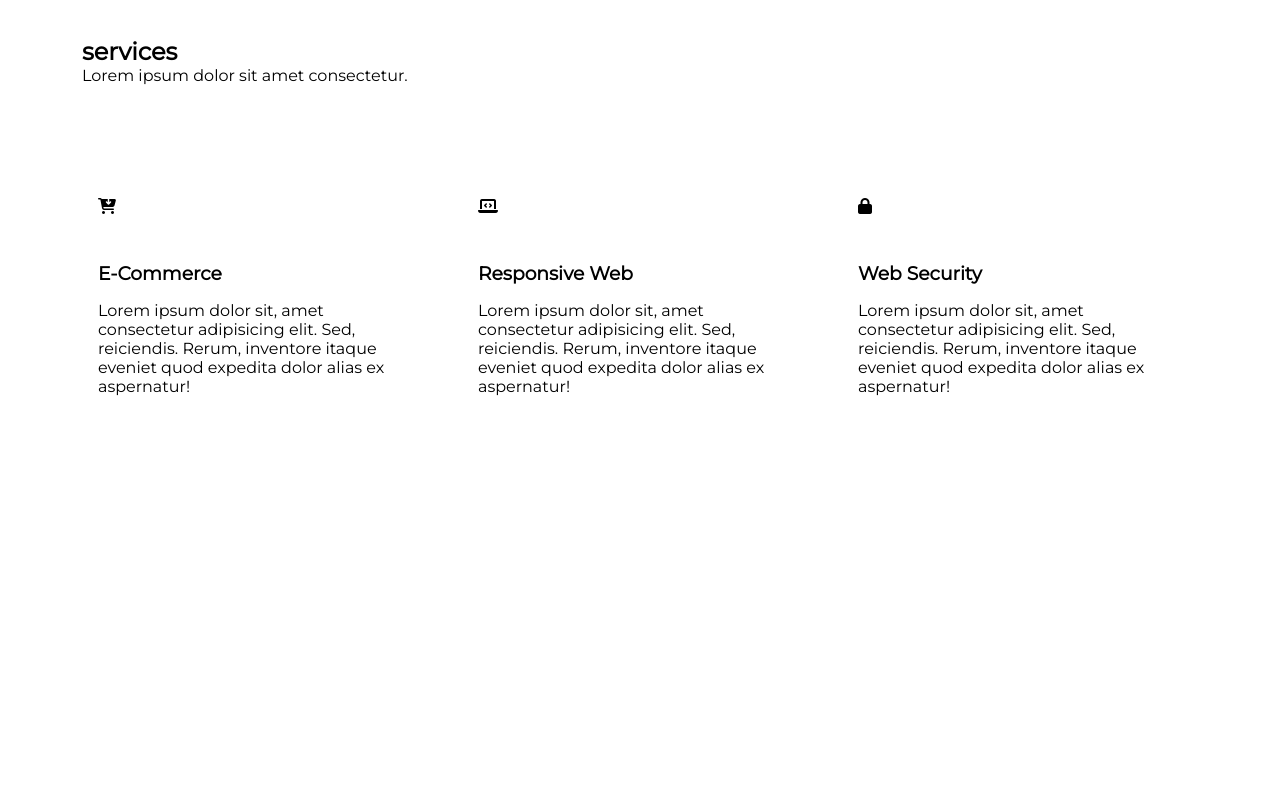
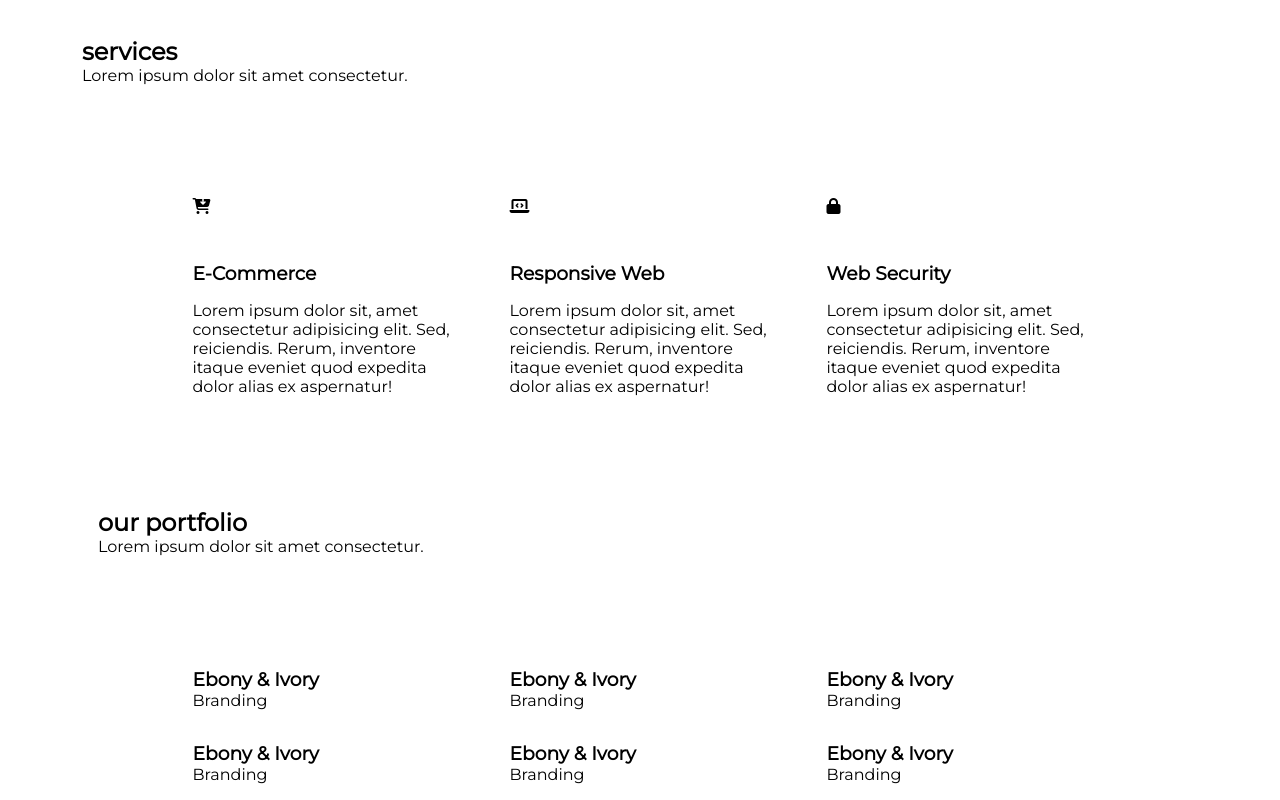
Before and after one commit to MarcinDobrzanski/gold-site, a plain HTML site: page index.html in a window 1280 px wide. Shown: the part 759-1559 px from the top of the page. Before the commit the page ends 1171 px from the top, so only its background shows below. Drawn offline with Linux system fonts and the light colour scheme; a web font is replaced by a local one.

Commit message:
Add html section our portfolio

```diff
--- a/index.html
+++ b/index.html
@@ -40,17 +40,17 @@
 					<p>Lorem ipsum dolor sit amet consectetur.</p>
 				</div>
 				<div class="row justify-content-center">
-					<div class="col m-3 services-item">
+					<div class="col-12 col-lg-3 m-3 services-item">
 						<i class="mb-5 fa-solid fa-cart-arrow-down"></i>
 						<h3 class="mb-3">E-Commerce</h3>
 						<p>Lorem ipsum dolor sit, amet consectetur adipisicing elit. Sed, reiciendis. Rerum, inventore itaque eveniet quod expedita dolor alias ex aspernatur!</p>
 					</div>
-					<div class="col m-3 services-item">
+					<div class="col-12 col-lg-3 m-3 services-item">
 						<i class="mb-5 fa-solid fa-laptop-code"></i>
 						<h3 class="mb-3">Responsive Web</h3>
 						<p>Lorem ipsum dolor sit, amet consectetur adipisicing elit. Sed, reiciendis. Rerum, inventore itaque eveniet quod expedita dolor alias ex aspernatur!</p>
 					</div>
-					<div class="col m-3 services-item">
+					<div class="col-12 col-lg-3 m-3 services-item">
 						<i class="mb-5 fa-solid fa-lock"></i>
 						<h3 class="mb-3">Web Security</h3>
 						<p>Lorem ipsum dolor sit, amet consectetur adipisicing elit. Sed, reiciendis. Rerum, inventore itaque eveniet quod expedita dolor alias ex aspernatur!</p>
@@ -58,5 +58,41 @@
 				</div>
 			</div>
 		</section>
+		<section class="portfolio">
+			<div class="container">
+				<div class="m-3 my-5 py-5 tittle-item">
+					<h2>our portfolio</h2>
+					<p>Lorem ipsum dolor sit amet consectetur.</p>
+				</div>
+				<div class="row justify-content-center">
+					<div class="col-12 col-lg-3 m-3 portfolio-card">
+						<h3>Ebony & Ivory</h3>
+						<p>Branding</p>
+					</div>
+					<div class="col-12 col-lg-3 m-3 portfolio-card">
+						<h3>Ebony & Ivory</h3>
+						<p>Branding</p>
+					</div>
+					<div class="col-12 col-lg-3 m-3 portfolio-card">
+						<h3>Ebony & Ivory</h3>
+						<p>Branding</p>
+					</div>
+				</div>
+				<div class="row justify-content-center">
+					<div class="col-12 col-lg-3 m-3 portfolio-card">
+						<h3>Ebony & Ivory</h3>
+						<p>Branding</p>
+					</div>
+					<div class="col-12 col-lg-3 m-3 portfolio-card">
+						<h3>Ebony & Ivory</h3>
+						<p>Branding</p>
+					</div>
+					<div class="col-12 col-lg-3 m-3 portfolio-card">
+						<h3>Ebony & Ivory</h3>
+						<p>Branding</p>
+					</div>
+				</div>
+			</div>
+		</section>
 	</body>
 </html>
```
